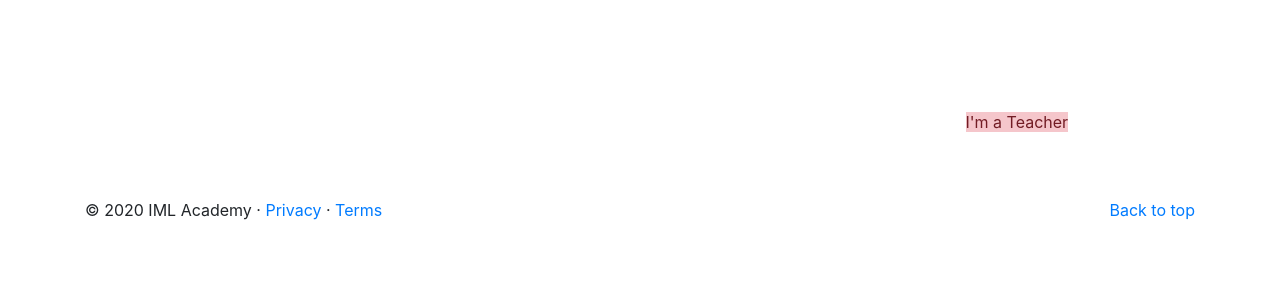
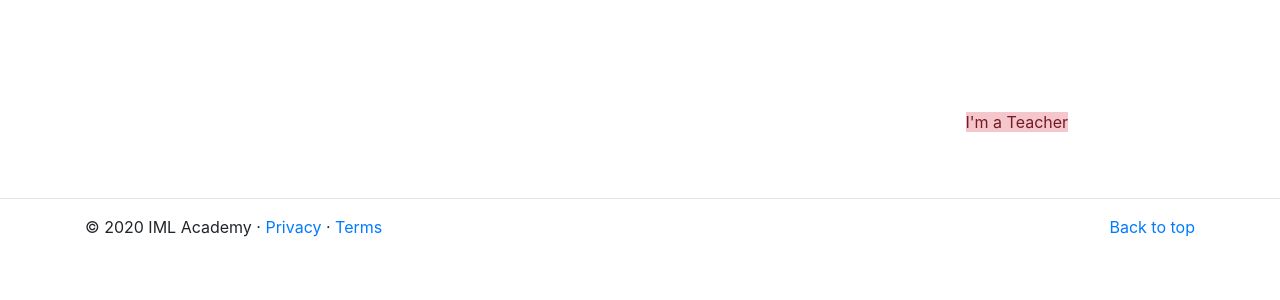
Before and after one commit to IM-sga/school_management_system_2020, a PHP site: page /pages/chooseRole.php in a window 1280 px wide. Shown: the part 216-516 px from the top of the page. Run offline with PHP 8.4, Linux system fonts and the light colour scheme.

Commit message:
footer modified

```diff
--- a/partials/footer.php
+++ b/partials/footer.php
@@ -1,3 +1,4 @@
+<hr class="display-4">
 <footer class="container">
     <p class="float-right"><a href="#">Back to top</a></p>
     <p>&copy; 2020 IML Academy &middot; <a href="#">Privacy</a> &middot; <a href="#">Terms</a></p>
```
